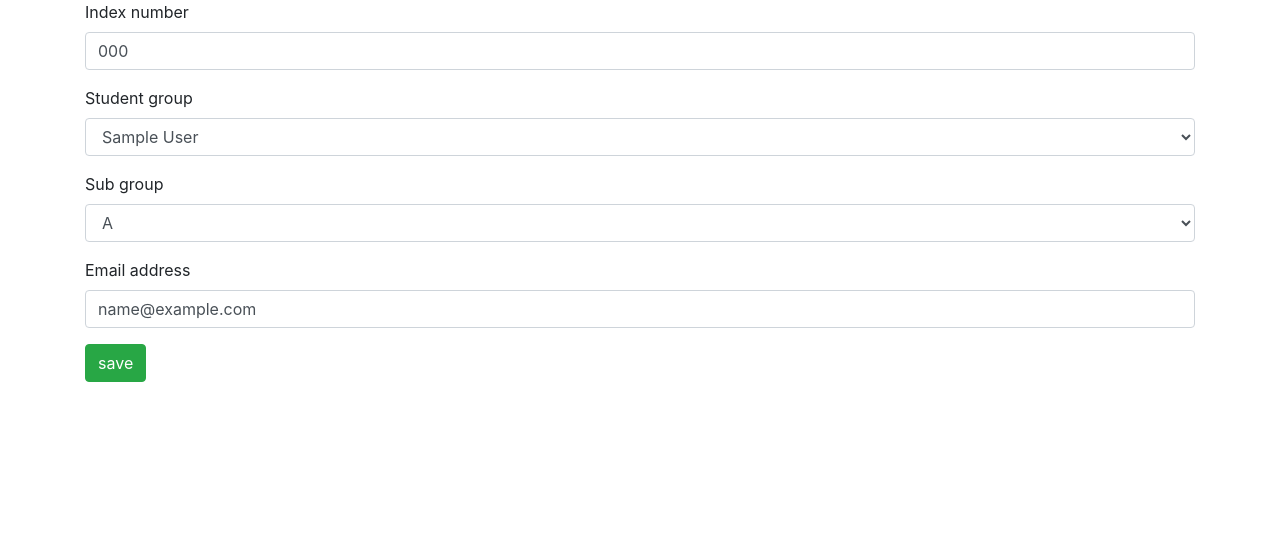
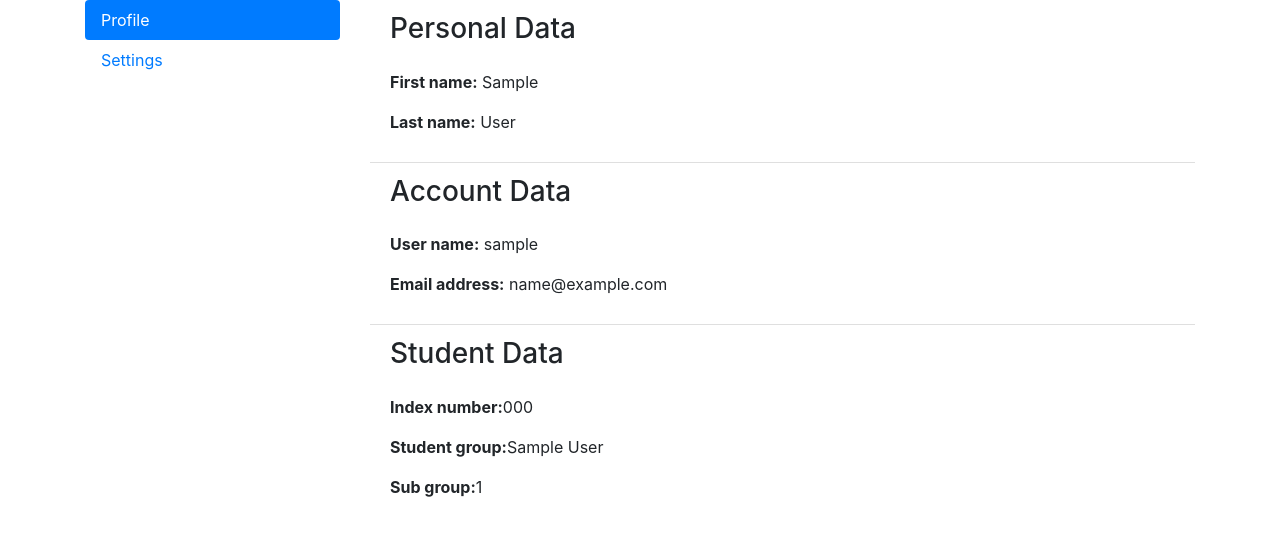
Before and after one commit to Industrylaud/dels, a Django app: a page that uses templates/user_profile.html in a window 1280 px wide. Shown: the part 56-592 px from the top of the page. Run offline with Django 3.2, Linux system fonts and the light colour scheme; tables that the repository leaves empty hold one stand-in row (values such as "Sample post"); some libraries are stand-ins or nearby versions.

Commit message:
upgrade user profile

```diff
--- a/templates/user_profile.html
+++ b/templates/user_profile.html
@@ -3,11 +3,46 @@
 {% load crispy_forms_tags %}
 
 {% block title %}Profile{% endblock %}
+{% block content %}
+<div class="row">
+    <div class="col-3">
+        <div class="nav flex-column nav-pills" id="v-pills-tab" role="tablist" aria-orientation="vertical">
+            <a class="nav-link active" id="v-pills-profile-tab" data-toggle="pill" href="#v-pills-profile"
+               role="tab" aria-controls="v-pills-profile" aria-selected="true">Profile</a>
+            <a class="nav-link" id="v-pills-settings-tab" data-toggle="pill" href="#v-pills-settings" role="tab"
+               aria-controls="v-pills-settings" aria-selected="false">Settings</a>
+        </div>
+    </div>
 
-{% block content %}
-    <form method="post">
-    {% csrf_token %}
-    {{ form|crispy }}
-    <button class="btn btn-success" type="submit">save</button>
-    </form>
+    <div class="col-9">
+        <div class="tab-content" id="v-pills-tabContent">
+            <div class="tab-pane fade show active" id="v-pills-profile" role="tabpanel"
+                 aria-labelledby="v-pills-profile-tab">
+                <ul class="list-group list-group-flush">
+                    <li class="list-group-item">
+                        <h3 class="mb-4">Personal Data</h3>
+                        <p><b>First name:</b> {{ object.first_name }}</p>
+                        <p><b>Last name:</b> {{ object.last_name }}</p>
+                    </li>
+                    <li class="list-group-item">
+                        <h3 class="mb-4">Account Data</h3>
+                        <p><b>User name:</b> {{ object.username }}</p>
+                        <p><b>Email address:</b> {{ object.email }}</p>
+                    </li>
+                    <li class="list-group-item">
+                        <h3 class="mb-4">Student Data</h3>
+                        <p><b>Index number:</b>{{ object.index_number }}</p>
+                        <p><b>Student group:</b>{{ object.student_group }}</p>
+                        <p><b>Sub group:</b>{{ object.sub_group }}</p>
+                    </li>
+                </ul>
+            </div>
+            <div class="tab-pane fade" id="v-pills-settings" role="tabpanel" aria-labelledby="v-pills-settings-tab">
+
+            </div>
+        </div>
+    </div>
+</div>
+
+
 {% endblock %}
```
